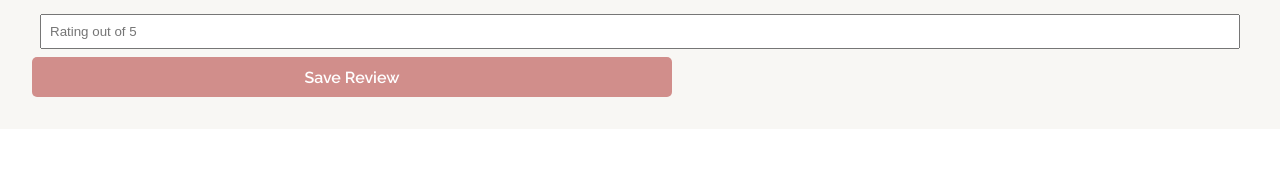
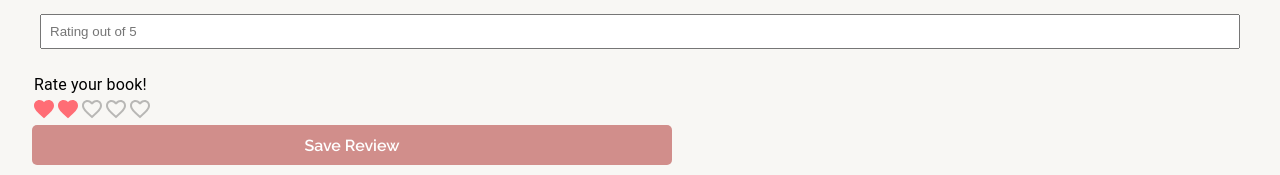
Before and after one commit to sachiesharma/feuille-fable, a React (Create React App) app: page /book-review/works/1 in a window 1280 px wide. Shown: the part 768-943 px from the top of the page. Before the commit the page ends 897 px from the top, so only its background shows below. Built offline with nearby package versions, Linux system fonts and the light colour scheme; no server answers.

Commit message:
added 5 hearts for rating from mui

```diff
--- a/package.json
+++ b/package.json
@@ -3,6 +3,10 @@
   "version": "0.1.0",
   "private": true,
   "dependencies": {
+    "@emotion/react": "^11.11.4",
+    "@emotion/styled": "^11.11.0",
+    "@mui/icons-material": "^5.15.11",
+    "@mui/material": "^5.15.11",
     "@testing-library/jest-dom": "^5.17.0",
     "@testing-library/react": "^13.4.0",
     "@testing-library/user-event": "^13.5.0",
--- a/src/components/ReviewForm/ReviewForm.js
+++ b/src/components/ReviewForm/ReviewForm.js
@@ -1,16 +1,11 @@
 import React, { useState } from "react";
 import axios from "axios";
 import "../ReviewForm/ReviewForm.scss";
-// import FavoriteBorderIcon from "@mui/icons-material/FavoriteBorder";
-// import FavoriteIcon from "@mui/icons-material/Favorite";
+import StarRating from "../StarRating/StarRating.js";
 
 function ReviewForm({ onSubmit, bookDetails, authorName, coverUrl, bookId }) {
-  // const [bookId, setBookId] = useState("");
-  // const [bookTitle, setBookTitle] = useState("");
-  // const [authorName, setAuthorName] = useState("");
   const [text, setText] = useState("");
   const [rating, setRating] = useState("");
-  // const [coverUrl, setCoverUrl] = useState("");
 
   const handleSubmit = async (event) => {
     event.preventDefault();
@@ -73,6 +68,11 @@ function ReviewForm({ onSubmit, bookDetails, authorName, coverUrl, bookId }) {
           value={rating}
           onChange={(e) => setRating(e.target.value)}
         />
+        <StarRating
+        // label="Rating out of 5"
+        // rating={rating}
+        // setRating={setRating}
+        />
         {/* <input
         type="text"
         placeholder="coverUrl"
--- /dev/null
+++ b/src/components/StarRating/StarRating.js
@@ -0,0 +1,36 @@
+import * as React from "react";
+import { styled } from "@mui/material/styles";
+import Box from "@mui/material/Box";
+import Rating from "@mui/material/Rating/Rating.js";
+import FavoriteIcon from "@mui/icons-material/Favorite";
+import FavoriteBorderIcon from "@mui/icons-material/FavoriteBorder";
+import Typography from "@mui/material/Typography/Typography.js";
+
+const StyledRating = styled(Rating)({
+  "& .MuiRating-iconFilled": {
+    color: "#ff6d75",
+  },
+  "& .MuiRating-iconHover": {
+    color: "#ff3d47",
+  },
+});
+
+export default function StarRating() {
+  return (
+    <Box
+      sx={{
+        "& > legend": { mt: 2 },
+      }}
+    >
+      <Typography component="legend">Rate your book!</Typography>
+      <StyledRating
+        name="customized-color"
+        defaultValue={2}
+        getLabelText={(value) => `${value} Heart${value !== 1 ? "s" : ""}`}
+        precision={0.5}
+        icon={<FavoriteIcon fontSize="inherit" />}
+        emptyIcon={<FavoriteBorderIcon fontSize="inherit" />}
+      />
+    </Box>
+  );
+}
```
Also changed, not shown: src/components/StarRating/StarRating.scss (added), 1 other file (tests, documents, lock files or other folders).
